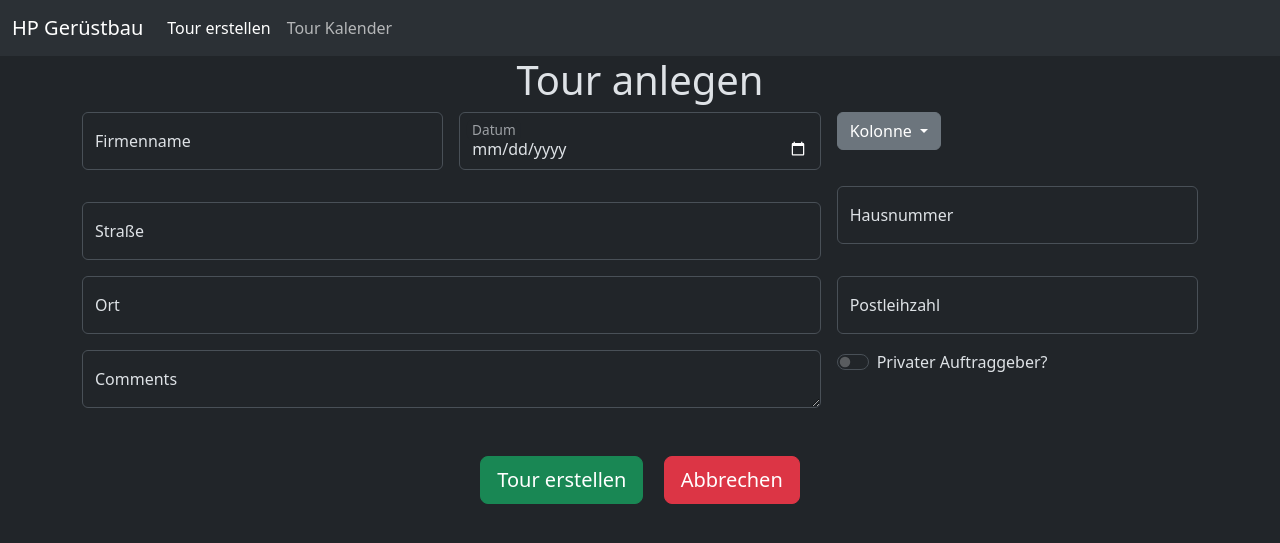
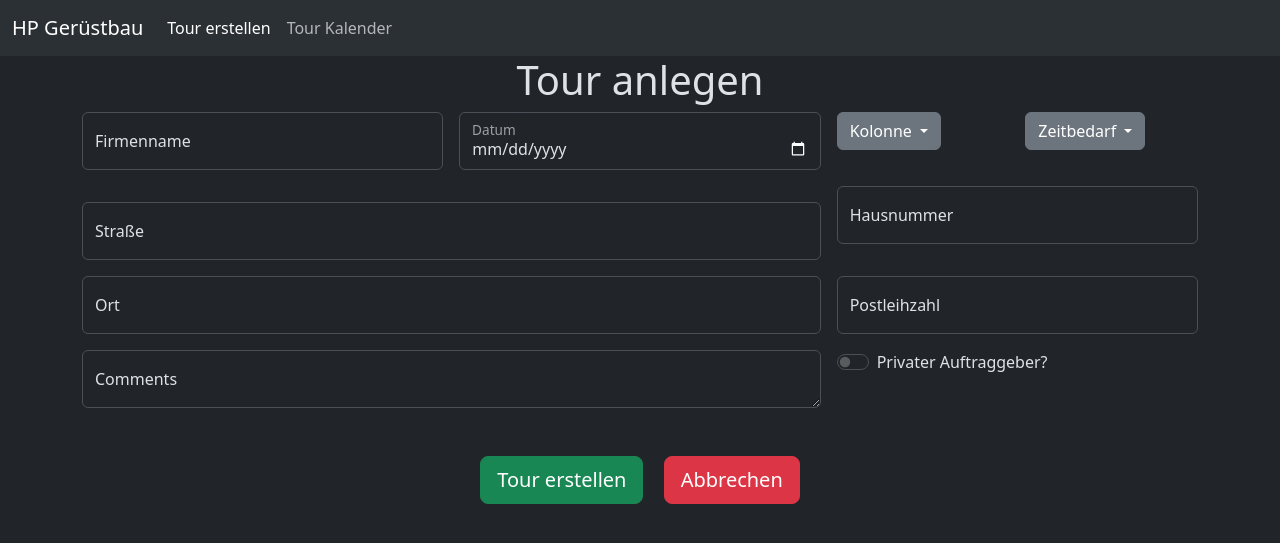
Before and after one commit to picooo0001/hp_tourplanning, a Flask app: template tour_planning/code/templates/tourcreation.html in a window 1280 px wide. Shown: the top 543 px of the page. Run offline with Flask 3, Linux system fonts and the light colour scheme; the template is opened without the code that fills it, so the values that code supplies are empty; some libraries are stand-ins or nearby versions.

Commit message:
Added Zeitbedarf Button, adapted things in Backend etc

```diff
--- a/tour_planning/code/templates/tourcreation.html
+++ b/tour_planning/code/templates/tourcreation.html
@@ -56,18 +56,31 @@
                         <label for="date">Datum</label>
                     </div>
                 </div>
-                <div class="col-sm-4 col-md-4">
+                <div class="col-md-2">
                     <div class="dropdown">
-                        <button class="btn btn-secondary dropdown-toggle" type="button" id="dropdownMenuButton" data-bs-toggle="dropdown" aria-expanded="false">
+                        <button class="btn btn-secondary dropdown-toggle" type="button" id="kolonneDropdown" data-bs-toggle="dropdown" aria-expanded="false">
                             Kolonne
                         </button>
-                        <ul class="dropdown-menu" aria-labelledby="dropdownMenuButton">
+                        <ul class="dropdown-menu" aria-labelledby="kolonneDropdown">
                             <li><a class="dropdown-item" href="#" data-value="Kolonne A" onclick="setSelectedValue('Kolonne A')">Kolonne A</a></li>
                             <li><a class="dropdown-item" href="#" data-value="Kolonne B" onclick="setSelectedValue('Kolonne B')">Kolonne B</a></li>
                             <li><a class="dropdown-item" href="#" data-value="Kolonne C" onclick="setSelectedValue('Kolonne C')">Kolonne C</a></li>
                         </ul>
-                        <!-- Ein verstecktes Input-Feld, um den ausgewählten Wert zu speichern -->
                         <input type="hidden" id="kolonne" name="kolonne">
+                    </div>
+                </div>
+                <div class="col-md-2">
+                    <div class="dropdown">
+                        <button class="btn btn-secondary dropdown-toggle" type="button" id="durationDropdown" data-bs-toggle="dropdown" aria-expanded="false">
+                            Zeitbedarf
+                        </button>
+                        <ul class="dropdown-menu" aria-labelledby="durationDropdown">
+                            <li><a class="dropdown-item" href="#" data-value="1" onclick="setSelectedDuration('1.0')">Ganzer Tag</a></li>
+                            <li><a class="dropdown-item" href="#" data-value="0.75" onclick="setSelectedDuration('0.75')">Dreiviertel Tag</a></li>
+                            <li><a class="dropdown-item" href="#" data-value="0.5" onclick="setSelectedDuration('0.5')">Halber Tag</a></li>
+                            <li><a class="dropdown-item" href="#" data-value="0.25" onclick="setSelectedDuration('0.25')">Viertel Tag</a></li>
+                        </ul>
+                        <input type="hidden" id="zeitbedarf" name="zeitbedarf">
                     </div>
                 </div>
             </div>
@@ -127,17 +140,27 @@
         <div id="notification"></div>
     </div>
     <script>
-        // Das JavaScript, um den ausgewählten Wert des Dropdown-Menüs zu speichern
-        document.addEventListener("DOMContentLoaded", function() {
-            let dropdownItems = document.querySelectorAll('.dropdown-item');
+       document.addEventListener("DOMContentLoaded", function() {
+            let kolonneDropdownItems = document.querySelectorAll('#kolonneDropdown .dropdown-item');
 
-            dropdownItems.forEach(function(item) {
+            kolonneDropdownItems.forEach(function(item) {
                 item.addEventListener('click', function() {
-                    let selectedValue = this.getAttribute('data-value');
-                    document.getElementById('kolonne').value = selectedValue;
+                    let selectedKolonneValue = this.getAttribute('data-value');
+                    document.getElementById('kolonne').value = selectedKolonneValue;
+                    document.getElementById('kolonneDropdown').textContent = selectedKolonneValue;
                 });
             });
-        });
+
+            let durationDropdownItems = document.querySelectorAll('#durationDropdown .dropdown-item');
+
+            durationDropdownItems.forEach(function(item) {
+                item.addEventListener('click', function() {
+                    let selectedDurationValue = this.getAttribute('data-value');
+                    document.getElementById('zeitbedarf').value = selectedDurationValue;
+                    document.getElementById('durationDropdown').textContent = selectedDurationValue; // Änderung: Zeigt die Zahl an
+                });
+            });
+       });
     </script>
     <script>
         // Das JavaScript, um den Status des Switches zu speichern
@@ -180,16 +203,22 @@
             document.getElementById('plz').value = '';
             document.getElementById('floatingTextarea').value = '';
             document.getElementById('date').value = '';
-            document.getElementById('dropdownMenuButton').innerText = 'Kolonne';
+            document.getElementById('kolonneDropdown').innerText = 'Kolonne';
+            document.getElementById('durationDropdown').innerText = 'Zeitbedarf';
             document.getElementById('kolonne').value = '';
             document.getElementById('private_switch').checked = false;
             document.getElementById('private').value = 'False';
         }
     </script>
     <script>
-        function setSelectedValue(value) {
-            document.getElementById('kolonne').value = value;
-            document.getElementById('dropdownMenuButton').textContent = value;
+        function setSelectedValue(kolonneValue) {
+            document.getElementById('kolonne').value = kolonneValue;
+            document.getElementById('kolonneDropdown').textContent = kolonneValue;
+        }
+
+        function setSelectedDuration(zeitbedarfValue) {
+            document.getElementById('zeitbedarf').value = zeitbedarfValue;
+            document.getElementById('durationDropdown').textContent = zeitbedarfValue;
         }
     </script>
     <script src="https://cdn.jsdelivr.net/npm/@popperjs/core@2.11.8/dist/umd/popper.min.js" integrity="sha384-I7E8VVD/ismYTF4hNIPjVp/Zjvgyol6VFvRkX/vR+Vc4jQkC+hVqc2pM8ODewa9r" crossorigin="anonymous"></script>
```
